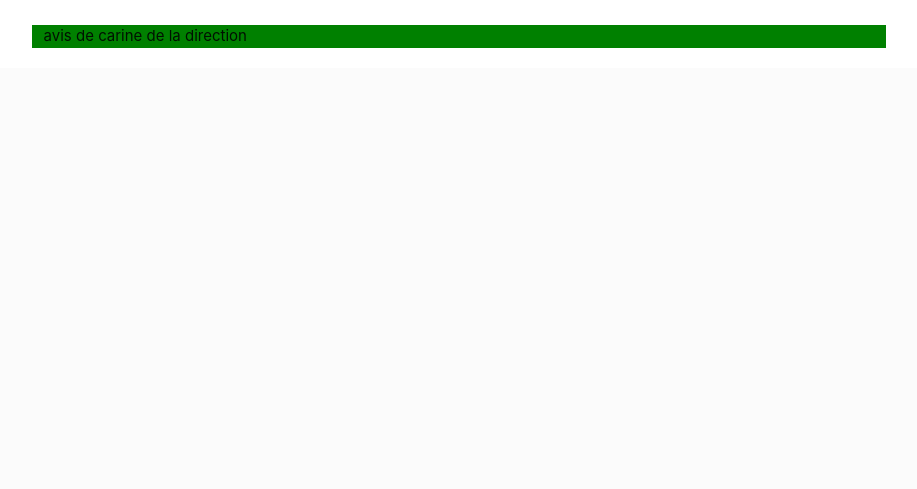
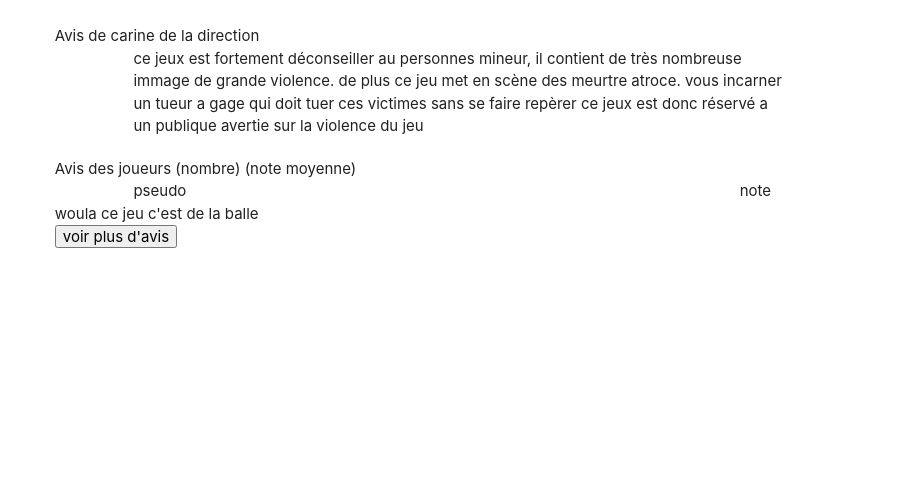
Before and after one commit to NicolasRomy/Project_Aurora, a PHP site: page /detaille_jeux.php in a window 1280 px wide. Shown: the part 2838-3327 px from the top of the page, without its empty margins (181-1098 px from the left). Before the commit the page ends 2886 px from the top, so only its background shows below. Run offline with PHP 8.4, Linux system fonts and the light colour scheme; some libraries are stand-ins or nearby versions.

Commit message:
suite des fiches de jeux + l'explication des pegi

```diff
--- a/code/php/page/detaille_jeux.php
+++ b/code/php/page/detaille_jeux.php
@@ -43,7 +43,8 @@
             </div>
           </div>
         </div>
-         <div class = "offset-m1 col m3 acheter" style="background-color :red">
+
+         <div class = "offset-m1 col m3 acheter">
             <p>acheter le jeux</p>
             <p>PRIX</p>
             <p>Plateform</p>
@@ -54,20 +55,46 @@
             <button>Ajouter au panier</button> <br/>
             <button>Acheter maintenant</button>
           </div>
-
+        </div>
       </div>
       <div class = "row">
-        <div class = "offset-m2 col m8 " style="background-color: green;">
-          <div>
-            avis de carine de la direction
+        <div class = "offset-m2 col m8 ">
+          <div class="avis-background col m12">
+            Avis de carine de la direction
+            <div class="avis-text col m10 offset-m1">
+            ce jeux est fortement déconseiller au personnes mineur, il contient de très nombreuse immage de grande violence.
+   de plus ce jeu met en scène des meurtre atroce. vous incarner un tueur a gage qui doit tuer ces victimes sans se faire repèrer
+   ce jeux est donc réservé a un publique avertie sur la violence du jeu
+
+            </div>
+          </div>
+        </div>
+      </div>
+      <div class = "row">
+        <div class = "offset-m2 col m8 avis-background ">
+          <div class="ext col m12">
+            Avis des joueurs (nombre) (note moyenne)
+          </div>
+          <div class="col m12">
+            <div class="col offset-m1 m2 pseudo">
+              pseudo
+            </div>
+            <div class="col offset-m7 m2 pseudo">
+              note
+            </div>
+            <div class="avis-text ">
+              woula ce jeu c'est de la balle
+            </div>
+            <button class="bouton">
+              voir plus d'avis
+            </button>
           </div>
         </div>
       </div>
 
 
 
-
-
+<br><br><br><br><br><br><br><br><br><br><br><br><br><br><br><br><br><br><br><br><br><br><br><br><br>
       <script type="text/javascript" src="../../js/materialize.js"></script>
       <script type="text/javascript" src="../../js/jquery.min.js"></script>
 
--- a/code/php/page/temp.php
+++ b/code/php/page/temp.php
@@ -15,3 +15,7 @@ Ce jeu a reçu un PEGI 18, cela restreint sa disponibilité pour les adultes uni
 et ne convient pas aux personnes mineurs. Cette note a été donnée car le  jeu contiens une forte violence,
  y compris à l'encontre de personnage vulnérable et sans défenses.
   Il y a aussi un fort usage de grossierté et de mots vulgaires
+
+  ce jeux est fortement déconseiller au personnes mineur, il contient de très nombreuse immage de grande violence.
+   de plus ce jeu met en scène des meurtre atroce. vous incarner un tueur a gage qui doit tuer ces victimes sans se faire repèrer
+   ce jeux est donc réservé a un publique avertie sur la violence du jeu
```
Also changed, not shown: code/css/jeux.css (+34 -2 lines), code/php/content/pegi_explanation.php (added).
